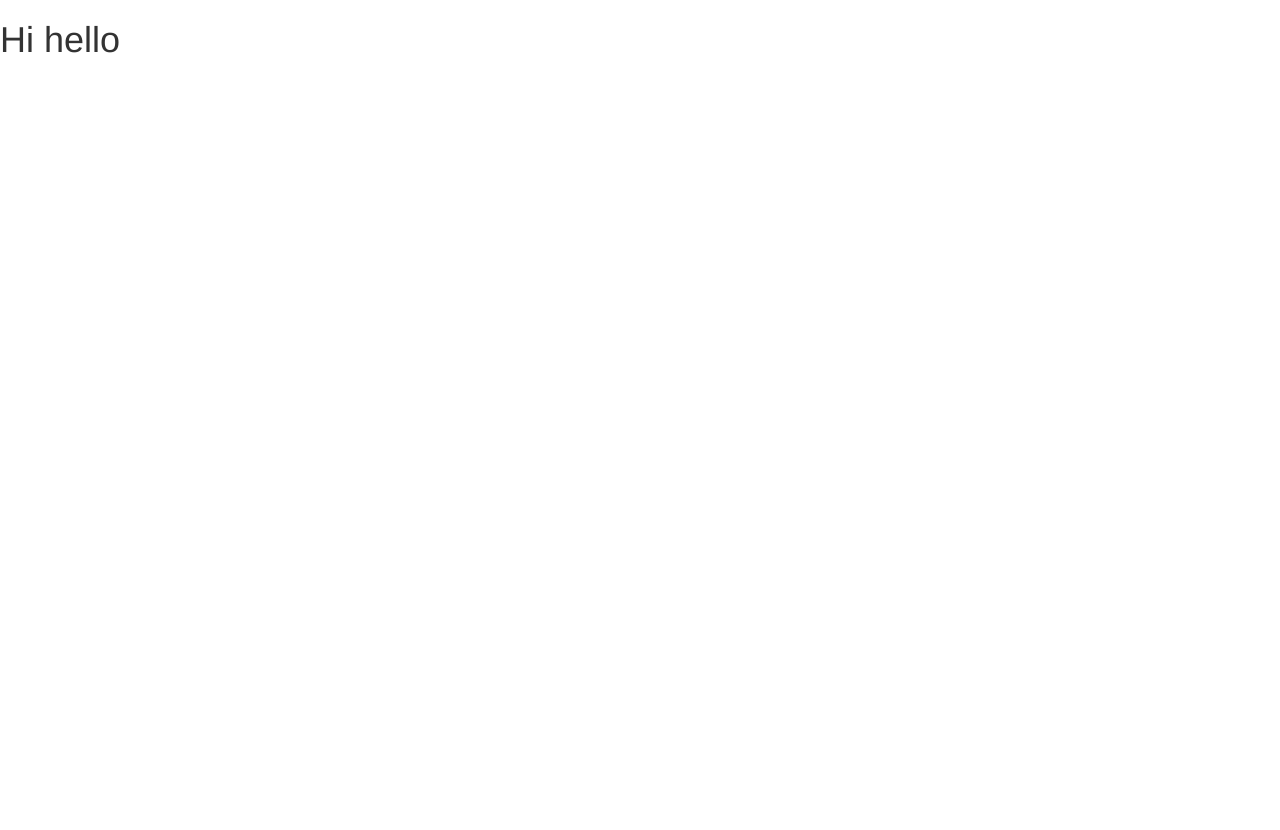
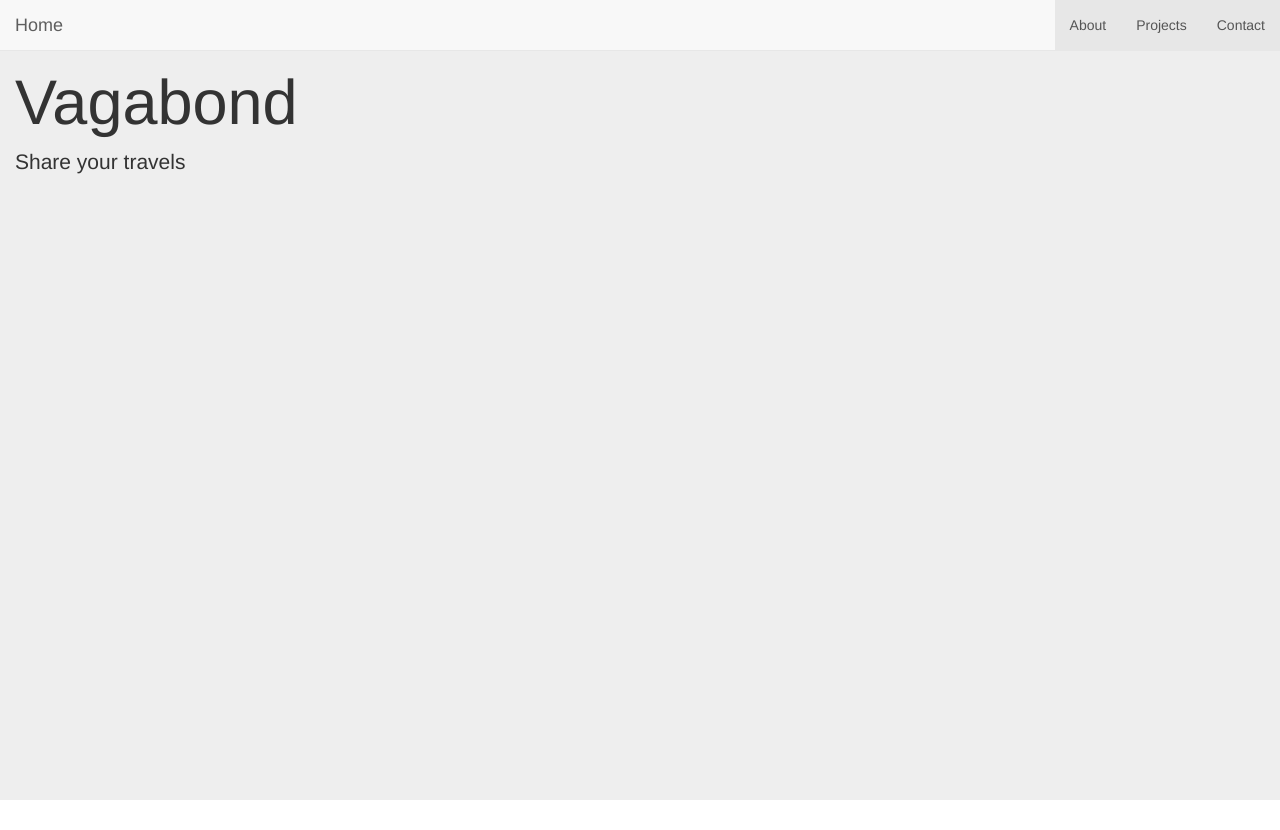
Before and after one commit to samadrid92/myPortfolio, a plain HTML site: page index.html in a window 1280 px wide. Before the commit the page ends 800 px from the top, so only its background shows below. Drawn offline with nearby package versions, Linux system fonts and the light colour scheme.

Commit message:
working on navbar

```diff
--- a/index.html
+++ b/index.html
@@ -18,8 +18,36 @@
 </head>
 
 <body>
+  <nav class="navbar navbar-default navbar-fixed-top">
+    <div class="container-fluid">
+      <!-- Brand and toggle get grouped for better mobile display -->
+      <div class="navbar-header">
+        <button type="button" class="navbar-toggle collapsed" data-toggle="collapse" data-target="#bs-example-navbar-collapse-1" aria-expanded="false">
+          <span class="sr-only">Toggle navigation</span>
+          <span class="icon-bar"></span>
+          <span class="icon-bar"></span>
+          <span class="icon-bar"></span>
+        </button>
+        <a class="navbar-brand" href="index.html">Home</a>
+      </div>
 
-    <h1>Hi hello</h1>
+      <div class="collapse navbar-collapse" id="bs-example-navbar-collapse-1">
+        <ul class="nav navbar-nav navbar-right">
+          <li class="active"><a href="#">About</a></li>
+          <li class="active"><a href="#">Projects</a></li>
+          <li class="active"><a href="#">Contact</a></li>
+        </ul>
+
+      </div><!-- /.navbar-collapse -->
+    </div><!-- /.container-fluid -->
+  </nav>
+
+  <div class="jumbotron">
+    <div class="container-fluid">
+      <h1 class="site-title">Vagabond</h1>
+      <p class="lead">Share your travels</p>
+    </div>
+  </div>
 </body>
 
 </html>
--- a/public/scripts/app.js
+++ b/public/scripts/app.js
@@ -1 +1,5 @@
 console.log("sanity check");
+
+$(document).ready(function(){
+
+})
--- a/public/styles/styles.css
+++ b/public/styles/styles.css
@@ -0,0 +1,3 @@
+.jumbotron {
+  height: 100vh;
+}
```
Also changed, not shown: about.html (added), contact.html (added), resume.html (added). Lines whose indentation alone changed are shown as unchanged.
